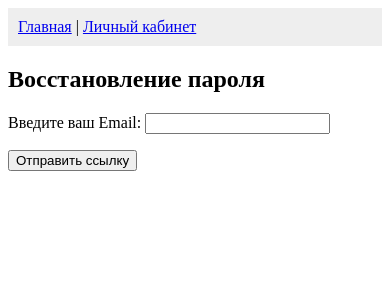
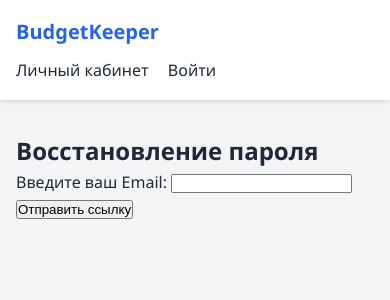
Before and after one commit to aleksei862/BudgetKeeper, a Django app: page /accounts/forgot-password/ in a window 390 px wide. Shown: the top 300 px of the page. Run offline with Django 5.2, Linux system fonts and the light colour scheme.

Commit message:
Реализован адаптивный интерфейс и единая система стилей (Темы 9-11)

```diff
--- a/accounts/templates/accounts/base.html
+++ b/accounts/templates/accounts/base.html
@@ -1,23 +1,46 @@
+{% load static %}
+<!DOCTYPE html>
+<html lang="ru">
+<head>
+    <meta charset="UTF-8">
+    <meta name="viewport" content="width=device-width, initial-scale=1.0">
+    <title>BudgetKeeper</title>
+    <link rel="stylesheet" href="{% static 'css/style.css' %}">
+</head>
 <body>
-    <nav style="margin-bottom: 20px; padding: 10px; background: #eee;">
-        <a href="/">Главная</a> |
-        <a href="{% url 'profile' %}">Личный кабинет</a>
+    <header>
+        <div class="container">
+            <nav class="header-nav">
+                <div>
+                    <a href="/" style="font-size: 20px; font-weight: bold; color: var(--primary-color);">BudgetKeeper</a>
+                </div>
+                <div>
+                    <a href="{% url 'profile' %}">Личный кабинет</a>
+                    {% if user.is_authenticated %}
+                        {% if user.role == 'admin' %}
+                            <a href="{% url 'admin_dashboard' %}">Админ-панель</a>
+                        {% endif %}
+                        <a href="{% url 'logout' %}">Выйти</a>
+                    {% else %}
+                        <a href="{% url 'login' %}">Войти</a>
+                    {% endif %}
+                </div>
+            </nav>
+        </div>
+    </header>
 
-        {% if request.user.is_authenticated %}
-            {% if request.user.role == 'admin' %}
-                | <a href="{% url 'admin_dashboard' %}">Панель управления</a>
-            {% endif %}
-            | <a href="{% url 'logout' %}">Выйти</a>
+    <main class="container">
+        {% if messages %}
+            <div style="margin-bottom: 20px;">
+                {% for message in messages %}
+                    <div style="padding: 10px; background: #d1fae5; color: #065f46; border-radius: 5px; margin-bottom: 10px;">
+                        {{ message }}
+                    </div>
+                {% endfor %}
+            </div>
         {% endif %}
-    </nav>
 
-    {% if messages %}
-    <ul class="messages">
-        {% for message in messages %}
-        <li class="{{ message.tags }}">{{ message }}</li>
-        {% endfor %}
-    </ul>
-    {% endif %}
-
-    {% block content %}{% endblock %}
+        {% block content %}{% endblock %}
+    </main>
 </body>
+</html>
--- a/budget_project/settings.py
+++ b/budget_project/settings.py
@@ -128,3 +128,7 @@ MAILERS = {
         'BACKEND': 'django.core.mail.backends.console.EmailBackend',
     },
 }
+
+import os
+STATIC_URL = 'static/'
+STATICFILES_DIRS = [BASE_DIR / 'static']
--- /dev/null
+++ b/static/css/style.css
@@ -0,0 +1,134 @@
+:root {
+  --primary-color: #2563eb;
+  --primary-hover: #1d4ed8;
+  --text-color: #1f2937;
+  --bg-color: #f3f4f6;
+  --card-bg: #ffffff;
+  --danger: #dc2626;
+  --spacing: 16px;
+  --radius: 8px;
+  --font: 'Segoe UI', Tahoma, Geneva, Verdana, sans-serif;
+}
+
+* {
+  box-sizing: border-box;
+  margin: 0;
+  padding: 0;
+}
+
+body {
+  font-family: var(--font);
+  color: var(--text-color);
+  background-color: var(--bg-color);
+  line-height: 1.6;
+  padding-bottom: 50px;
+}
+
+/* Шапка сайта */
+header {
+  background-color: var(--card-bg);
+  box-shadow: 0 2px 4px rgba(0,0,0,0.1);
+  padding: var(--spacing) 0;
+  margin-bottom: calc(var(--spacing) * 2);
+}
+
+.container {
+  max-width: 1200px;
+  margin: 0 auto;
+  padding: 0 var(--spacing);
+}
+
+.header-nav {
+  display: flex;
+  justify-content: space-between;
+  align-items: center;
+  flex-wrap: wrap;
+  gap: 10px;
+}
+
+.header-nav a {
+  text-decoration: none;
+  color: var(--text-color);
+  font-weight: 500;
+  margin-right: 15px;
+}
+
+.header-nav a:hover {
+  color: var(--primary-color);
+}
+
+/* Формы */
+.form-container {
+  background: var(--card-bg);
+  padding: calc(var(--spacing) * 2);
+  border-radius: var(--radius);
+  box-shadow: 0 4px 6px rgba(0,0,0,0.05);
+  max-width: 500px;
+  margin: 0 auto;
+}
+
+.form-group {
+  margin-bottom: var(--spacing);
+}
+
+.form-group label {
+  display: block;
+  margin-bottom: 5px;
+  font-weight: 500;
+}
+
+.form-group input {
+  width: 100%;
+  padding: 10px;
+  border: 1px solid #d1d5db;
+  border-radius: 4px;
+  font-size: 16px;
+}
+
+.form-group input:focus {
+  outline: none;
+  border-color: var(--primary-color);
+  box-shadow: 0 0 0 3px rgba(37, 99, 235, 0.2);
+}
+
+/* Кнопки */
+.btn {
+  display: inline-block;
+  background-color: var(--primary-color);
+  color: white;
+  padding: 10px 20px;
+  border: none;
+  border-radius: 4px;
+  font-size: 16px;
+  cursor: pointer;
+  text-decoration: none;
+  transition: background 0.2s;
+}
+
+.btn:hover {
+  background-color: var(--primary-hover);
+}
+
+/* Ошибки валидации */
+.errorlist {
+  color: var(--danger);
+  list-style: none;
+  margin-top: 5px;
+  font-size: 14px;
+}
+
+input.error {
+  border-color: var(--danger) !important;
+  background-color: #fef2f2;
+}
+
+/* Адаптивность (Mobile First) */
+@media (max-width: 768px) {
+  .header-nav {
+    flex-direction: column;
+    align-items: flex-start;
+  }
+  .form-container {
+    padding: var(--spacing);
+  }
+}
```
Also changed, not shown: accounts/templates/accounts/register.html (+28 -9 lines), db.sqlite3.
